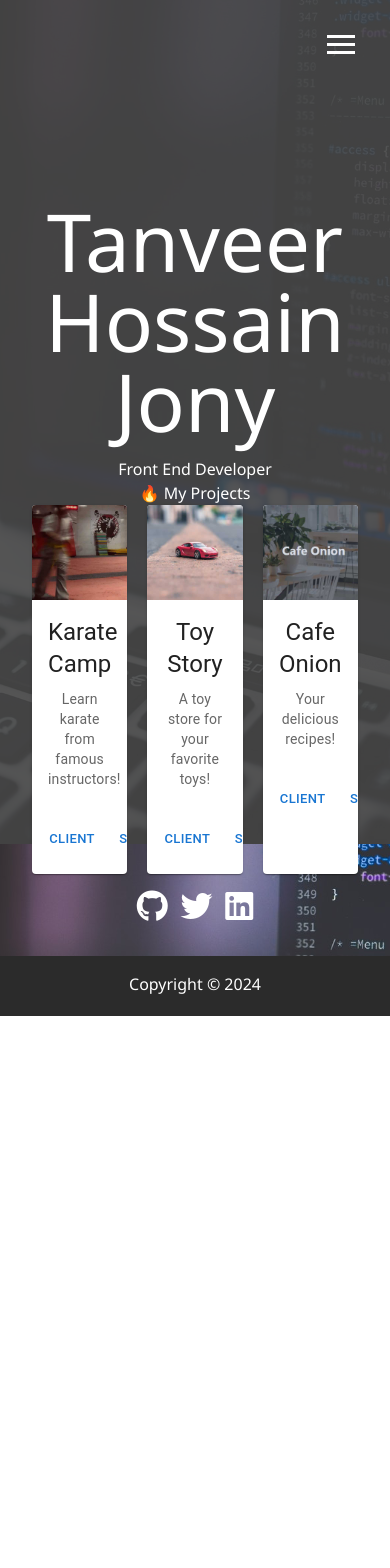
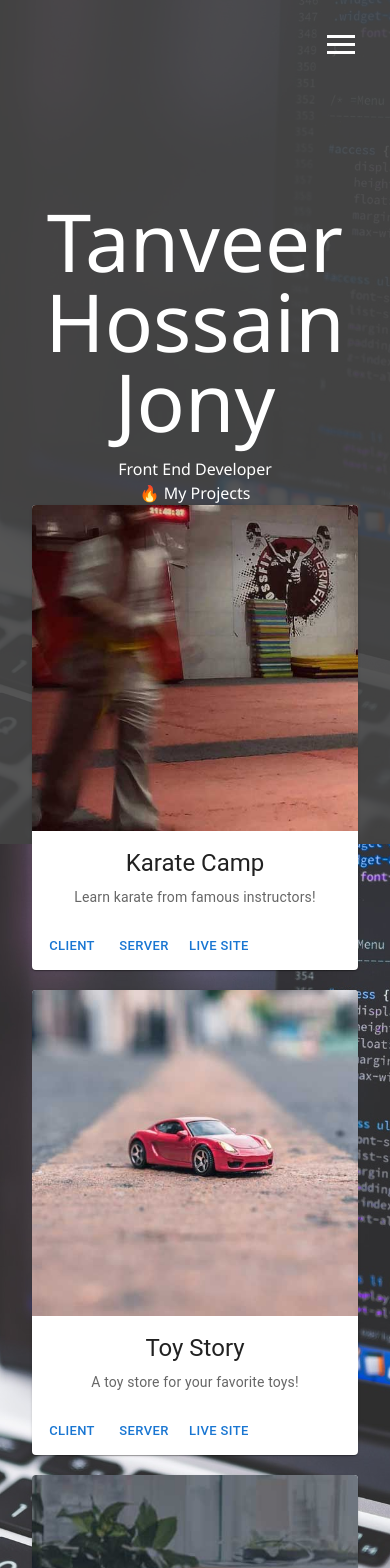
Before and after one commit to tanveer19/tanveer.xyz, a React (Vite) app: page / in a window 390 px wide. Shown: the top 1568 px of the page. Before the commit the page ends 1016 px from the top, so only its background shows below. Built offline with nearby package versions, Linux system fonts and the light colour scheme.

Commit message:
making cards responsive

```diff
--- a/src/pages/Home/Home.jsx
+++ b/src/pages/Home/Home.jsx
@@ -28,7 +28,7 @@ const Home = () => {
           </h2>
         </div>
 
-        <div className="flex justify-center gap-5">
+        <div className="grid grid-cols-1 lg:grid-cols-3 justify-items-center gap-5">
           <Card sx={{ maxWidth: 345 }}>
             <CardMedia
               component="img"
```
